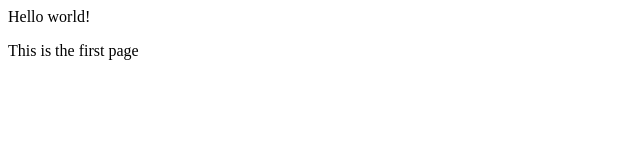
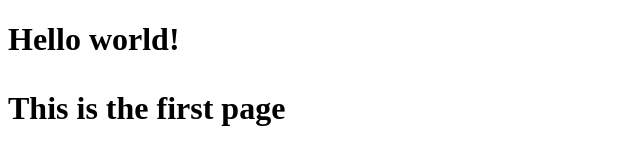
Before and after one commit to HanyBin/HanyBin.github.io, a plain HTML site: page index.html in a window 1280 px wide. Shown: the whole page, without its empty margins (0-640 px from the left). Drawn offline with Linux system fonts and the light colour scheme.

Commit message:
Update index.html

```diff
--- a/index.html
+++ b/index.html
@@ -4,7 +4,7 @@
 <head>
 </head>
 <body>
-    <hi>Hello world!</hi>
+    <h1>Hello world!</h>
     <p>This is the first page</p>
 
 </body>
```
